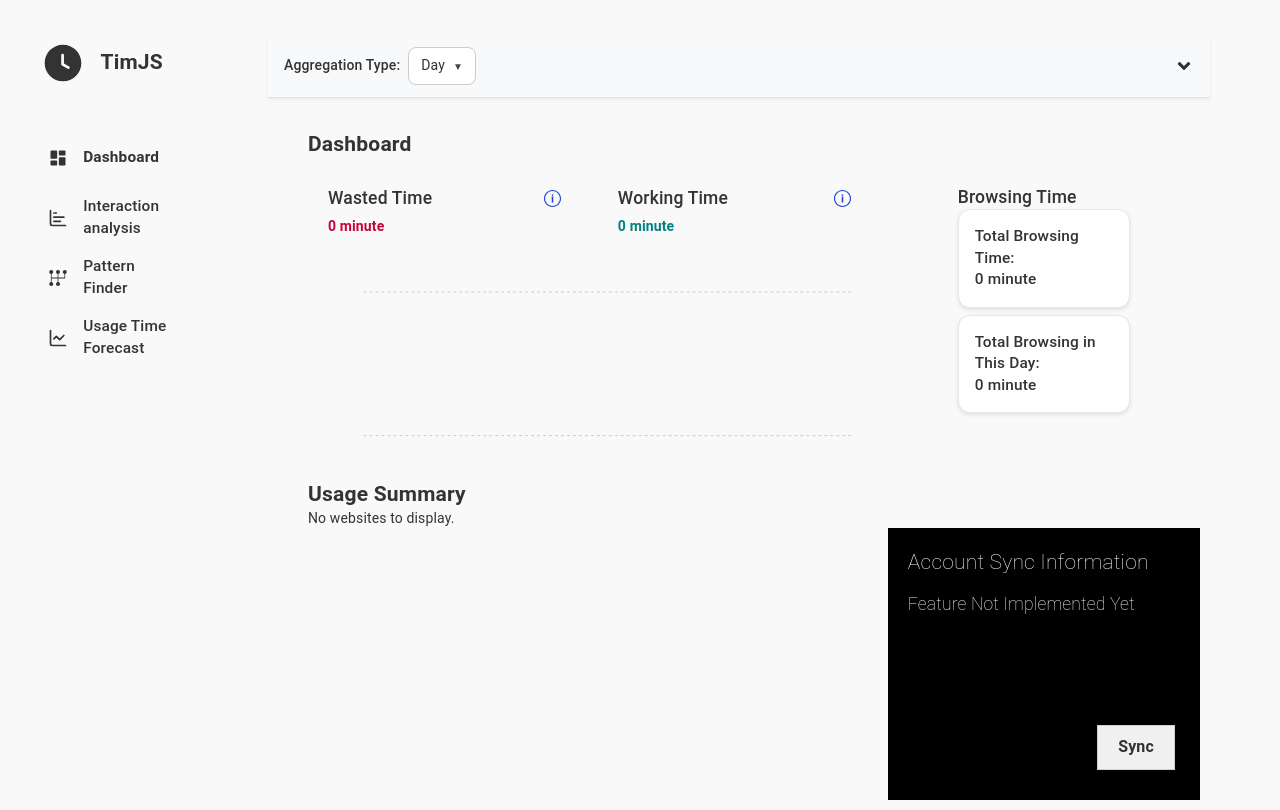
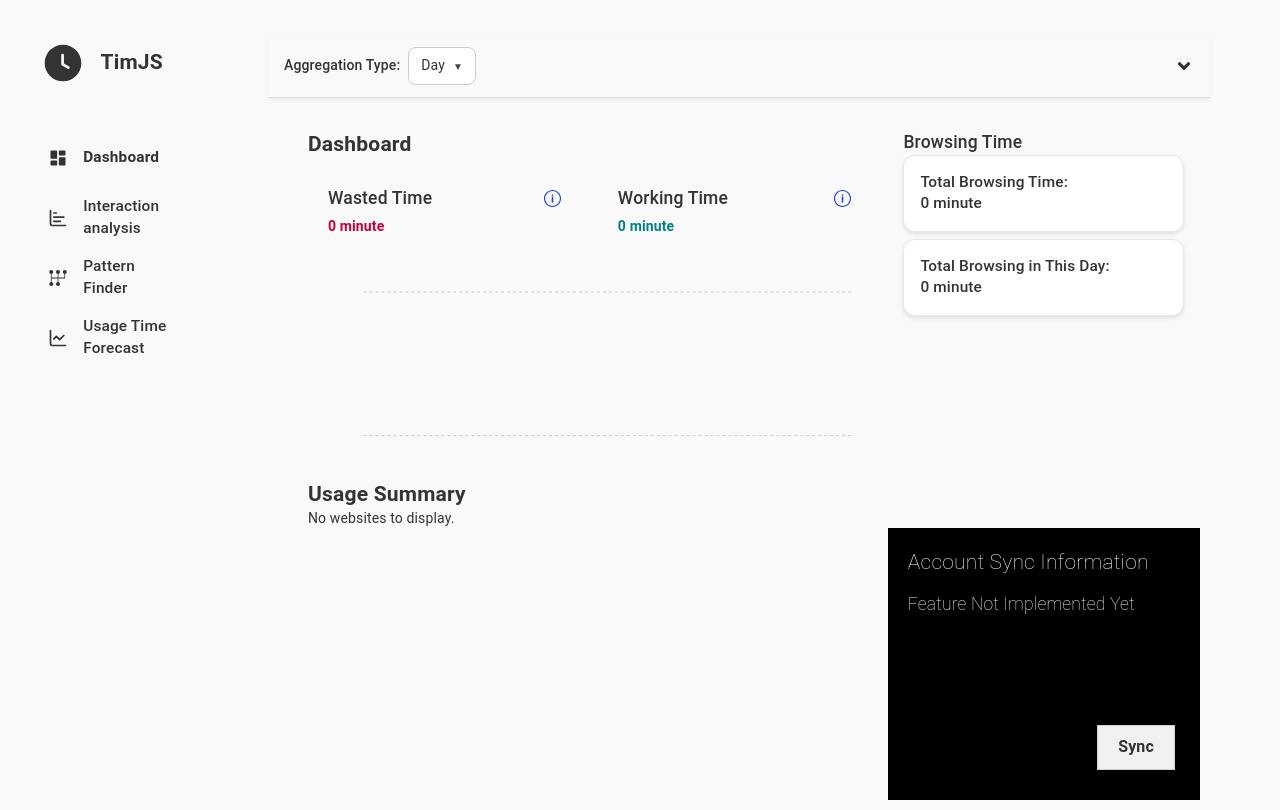
Before and after one commit to MohammedKamalAlsyd/TimJS, a React (Vite) app in the folder timjs/: page /#/dashboard in a window 1280 px wide. Built offline with nearby package versions, Linux system fonts and the light colour scheme.

Commit message:
update dashboard style

```diff
--- a/timjs/src/styles/Dashboard.css
+++ b/timjs/src/styles/Dashboard.css
@@ -57,7 +57,6 @@
     width: 100%;
     height: 100%;
     padding: 15px;
-    overflow-y: auto;
     box-sizing: border-box;
   }
 
@@ -99,7 +98,7 @@
 
   .browsing_summary {
     grid-area: 1 / 2 / 4 / -1;
-    padding: 70px 70px;
+    padding: 5% 5%;
   }
 
   .sync_info {
```
